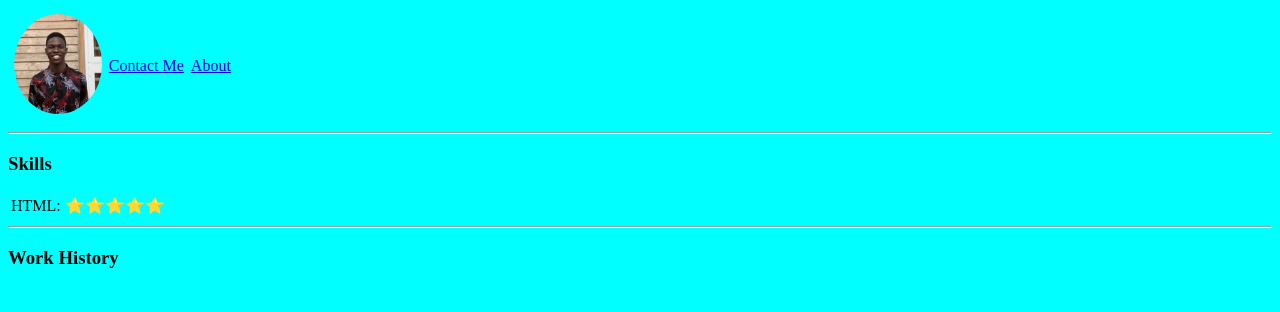
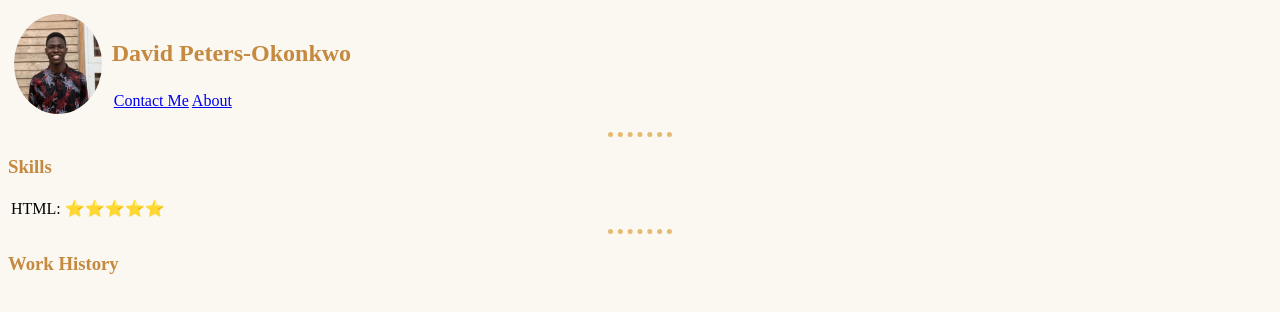
Before and after one commit to itsbillion/portfolio, a plain HTML site: page index.html in a window 1280 px wide. Drawn offline with Linux system fonts and the light colour scheme.

Commit message:
Add files via upload
This is a second version of my website as a part of my practice

```diff
--- a/index.html
+++ b/index.html
@@ -5,8 +5,9 @@
     <meta http-equiv="X-UA-Compatible" content="IE=edge">
     <meta name="viewport" content="width=device-width, initial-scale=1.0">
     <title>David Peters-Okonkwo</title>
+    <link rel="stylesheet" href="style.css">
 </head>
-<body style="background-color: aqua;">
+<body>
     <nav>
         <table cellspacing="5px">
             <tr>
@@ -14,10 +15,26 @@
                     <a href="index.html"><img src="images/D2.JPG" alt="David's Photo" style="border-radius: 50%" height="100px"></a>
                 </td>
                 <td>
-                    <a href="contact.html">Contact Me</a>
-                </td>
-                <td>
-                    <a href="about.html">About</a>
+                    <table>
+                        <tr>
+                            <td><h2 font="Helvetica">David Peters-Okonkwo</h2></td>
+                        </tr>
+                        <tr>
+                            <td>
+                                <table cellspacing="1px">
+                                    <tr>
+                                        <td>
+                                            <a href="contact.html">Contact Me</a>
+                                        </td>
+                                        <td>
+                                            <a href="about.html">About</a>
+                                        </td>
+                                    </tr>
+                                </table>
+                            </td>
+                        </tr>
+                    </table>
+
                 </td>
             </tr>
         </table>
--- /dev/null
+++ b/style.css
@@ -0,0 +1,21 @@
+body {
+    background-color: #FAF8F1;
+}
+hr {
+    border-style: none;
+    border-top-style: dotted;
+    border-width: 5px;
+    border-color: #E5BA73;
+    width: 5%
+}
+h1 {
+    color: #C58940;
+    font-family: 'Times New Roman', Times, serif;
+}
+h3 {color: #C58940;
+    font-family: 'Times New Roman', Times, serif;
+}
+h2 {
+    color: #C58940;
+    font-family: 'Times New Roman', Times, serif;
+}
```
Also changed, not shown: about.html (+3 -1 lines), contact.html (+2 -1 lines).
